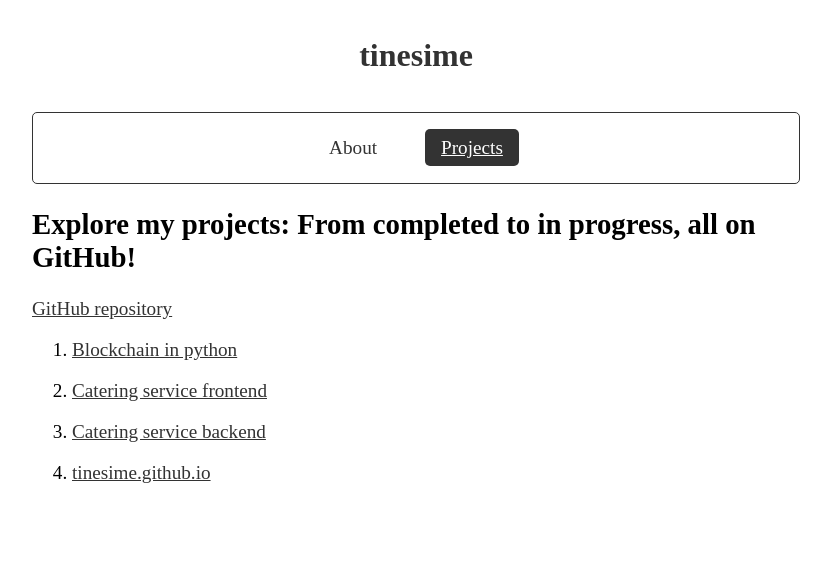
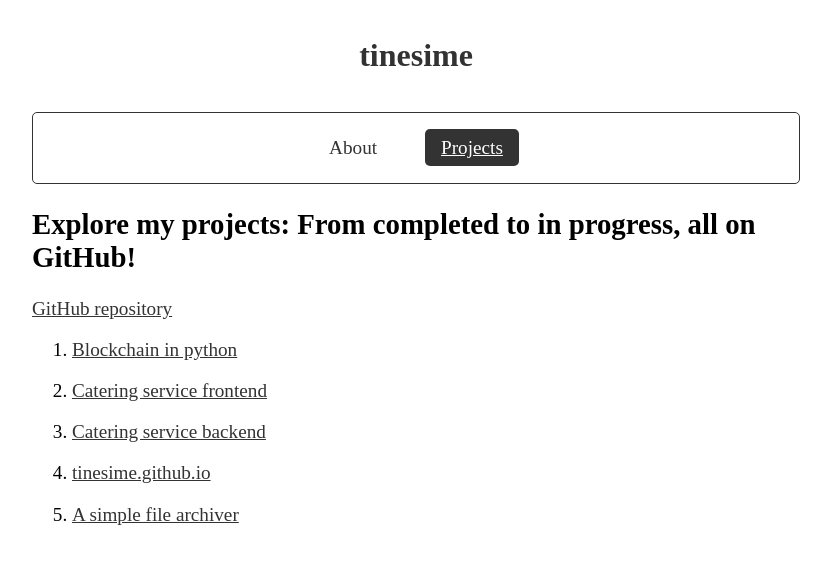
Before and after one commit to tinesime/tinesime.github.io, a Jekyll site: the page built from projects.markdown, in a window 1280 px wide. Shown: the top 564 px of the page, without its empty margins (224-1055 px from the left). Built offline with Jekyll 4.4.1, drawn with Linux system fonts in a browser that asks for light colours; some web fonts are replaced.

Commit message:
project added

```diff
--- a/projects.markdown
+++ b/projects.markdown
@@ -16,3 +16,5 @@ permalink: '/projects/'
 3. [Catering service backend](https://github.com/tinesime/catering-backend){: .github-link}
 
 4. [tinesime.github.io](https://github.com/tinesime/tinesime.github.io){: .github-link}
+
+5. [A simple file archiver](https://github.com/tinesime/archiver){: .github-link}
```
